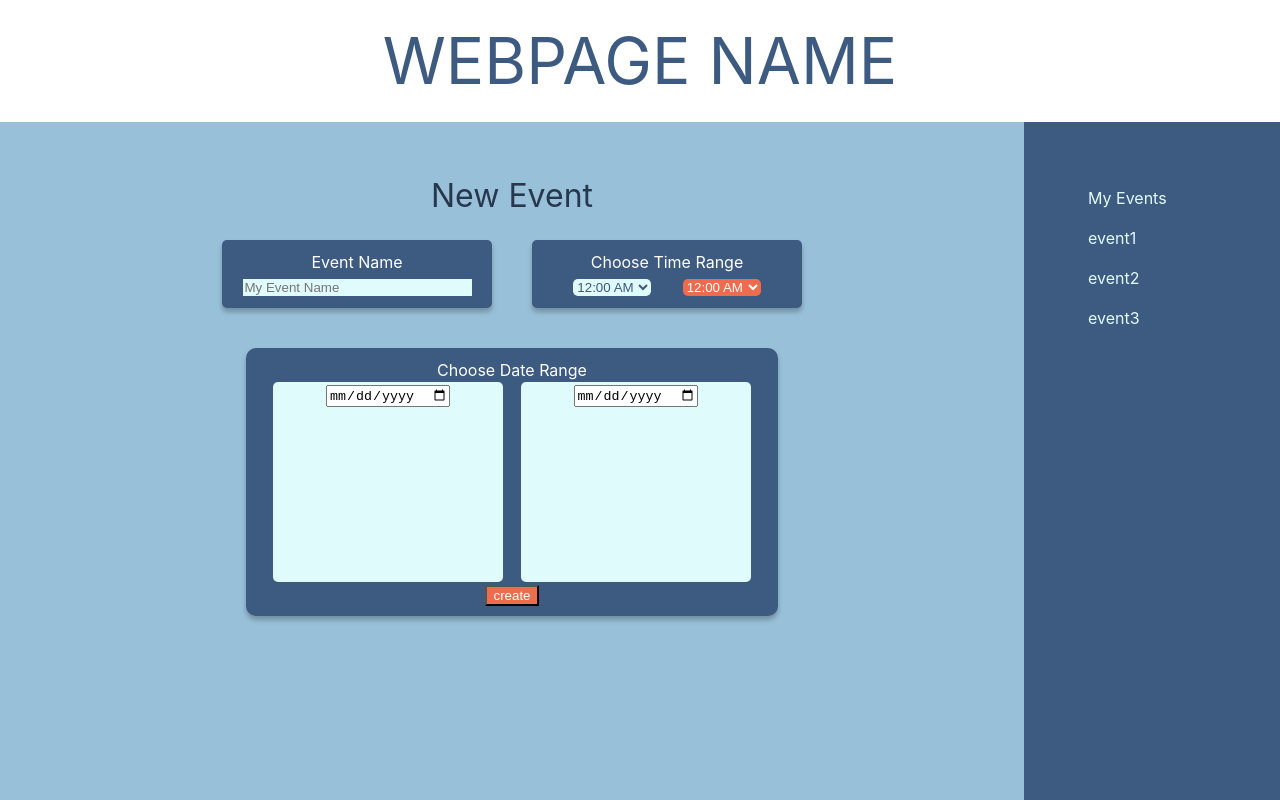
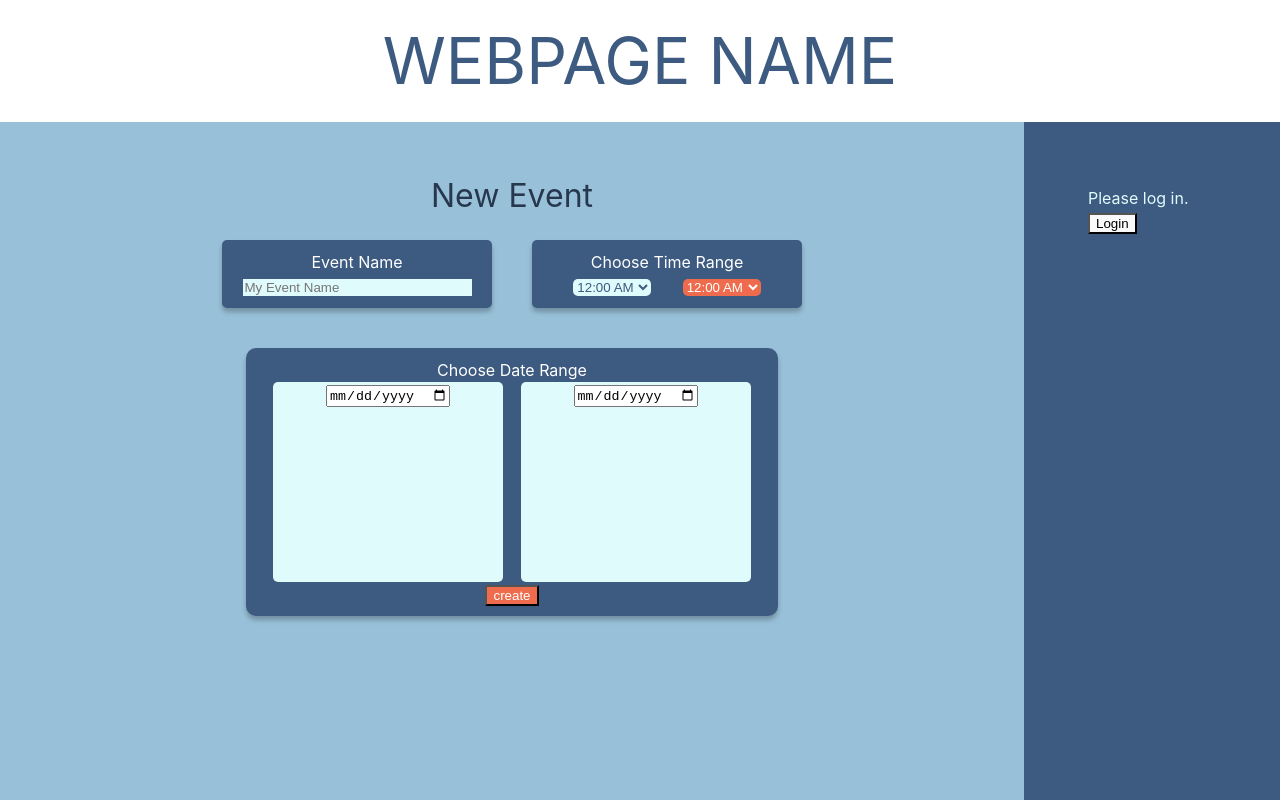
Before and after one commit to yoongi3/TimePick, a React (Vite) app in the folder FrontEnd/: page / in a window 1280 px wide. Shown: the top 800 px of the page. Built offline with nearby package versions, Linux system fonts and the light colour scheme.

Commit message:
User Provider to handle log in state

```diff
--- a/FrontEnd/src/App.tsx
+++ b/FrontEnd/src/App.tsx
@@ -3,9 +3,11 @@ import HomePage from "./pages/HomePage";
 import EventPage from "./pages/EventPage";
 import './App.css'
 import { MatrixProvider } from "./components/Providers/MatrixProvider";
+import { UserProvider } from "./components/Providers/UserProvider";
 
 function App() {
   return (
+    <UserProvider>
       <MatrixProvider>
         <Router>
           <Routes>
@@ -15,6 +17,8 @@ function App() {
           </Routes>
         </Router>
       </MatrixProvider>
+    </UserProvider>
+
   )
 }
 
--- a/FrontEnd/src/components/NavBar.tsx
+++ b/FrontEnd/src/components/NavBar.tsx
@@ -1,4 +1,6 @@
 import styled from "styled-components"
+import { useUser } from "./Providers/UserProvider"
+import { useState } from "react"
 
 const Container = styled.div`
     background-color : #3D5A80;
@@ -10,12 +12,23 @@ const Container = styled.div`
 `
 
 function NavBar() {
+    const { isLoggedIn, login, logout } = useUser();
+
     return (
         <Container>
-            My Events
-            <p>event1</p>
-            <p>event2</p>
-            <p>event3</p>
+            <div>
+            <span>{isLoggedIn ? 'Welcome, User!' : 'Please log in.'}</span>
+                <div>
+                    {!isLoggedIn && <button onClick={login}>Login</button>}
+                </div>
+                <div>
+                    {isLoggedIn &&
+                    <>
+                        <button onClick={logout}>Logout</button>
+                        <div>dada</div>
+                    </>}
+                </div>
+            </div>
         </Container>
     )
 }
--- /dev/null
+++ b/FrontEnd/src/components/Providers/UserProvider.tsx
@@ -0,0 +1,35 @@
+import { createContext, useContext, useState } from "react";
+
+type UserContextType = {
+    isLoggedIn: boolean;
+    login: () => void;
+    logout: () => void;
+}
+
+const UserContext = createContext < UserContextType | undefined > (undefined);
+
+export const UserProvider = ({ children }) => {
+    const [isLoggedIn, setIsLoggedIn] = useState(false);
+
+    const login = () =>{
+        setIsLoggedIn(true);
+    }
+
+    const logout = () =>{
+        setIsLoggedIn(false);
+    }
+
+    return(
+        <UserContext.Provider value={{ isLoggedIn, login, logout }}>
+            {children}
+        </UserContext.Provider>
+    )
+}
+
+export const useUser = () => {
+    const context = useContext(UserContext)
+    if(!context){
+        throw new Error('useUser must be used within a UserProvider');
+    }
+    return context;
+}
```
Lines whose indentation alone changed are shown as unchanged.
